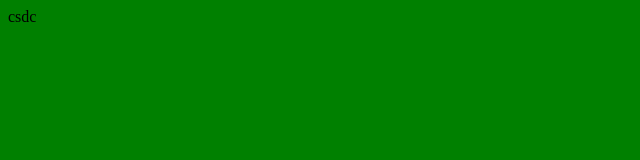
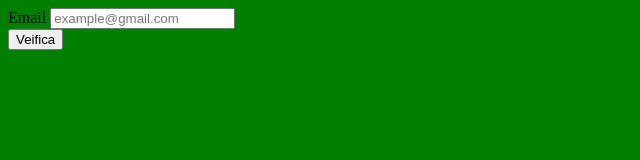
Before and after one commit to chrialge/js-mail-dadi, a plain HTML site: page index.html in a window 1280 px wide. Shown: the whole page, without its empty margins (0-640 px from the left). Drawn offline with Linux system fonts and the light colour scheme.

Commit message:
add html of mail

```diff
--- a/index.html
+++ b/index.html
@@ -7,7 +7,19 @@
     <title>Document</title>
 </head>
 <body>
-    csdc
+
+    <section class="main">
+        <form action="">
+            <div class="form">
+                <label for="mail">Email</label>
+                <input type="email" id="email" placeholder="example@gmail.com" required>
+            </div>
+            <div class="button_mail">
+                <button type="submit">Veifica</button>
+            </div>
+        </form>
+
+    </section>
 
     <script src="./assets/js/main.js"></script>
 </body>
```
